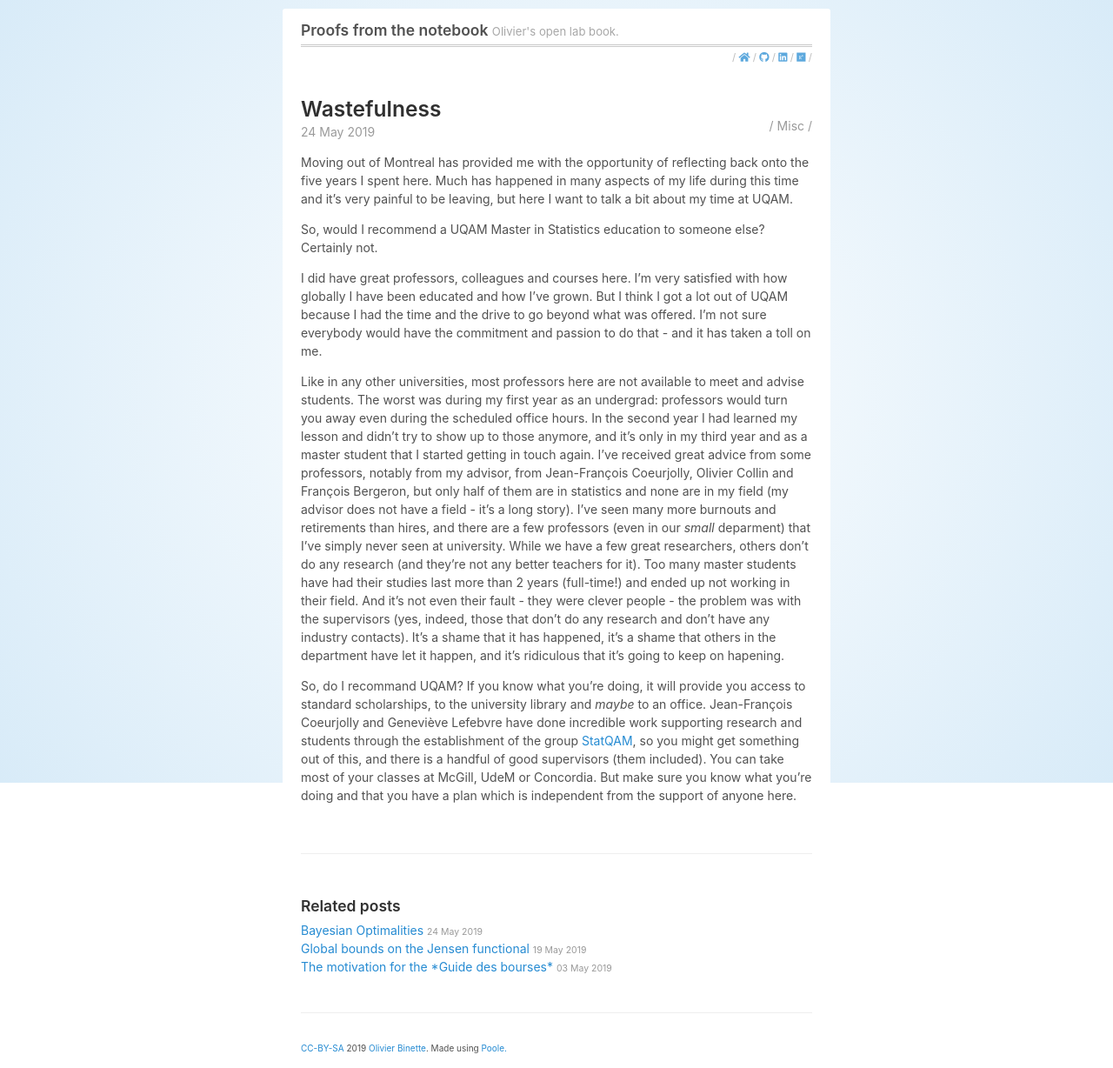
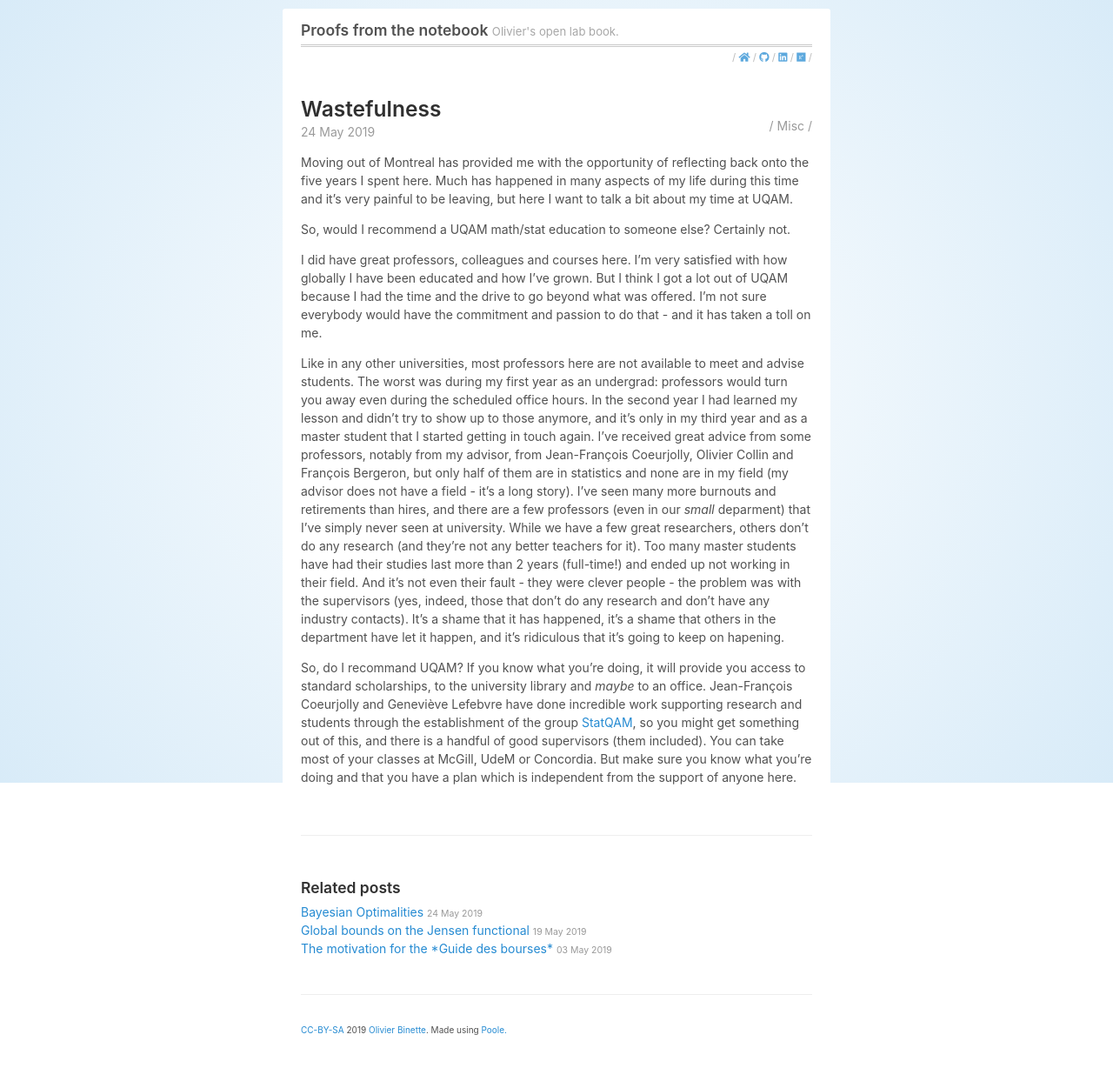
Before and after one commit to OlivierBinette/blog, a Jekyll site: the page built from _posts/2019-05-24-waste.md, in a window 1280 px wide. Shown: the whole page at 87% size. Built offline with Jekyll 4.4.1, drawn with Linux system fonts in a browser that asks for light colours; nearby versions of some CDN libraries; after the commit the page ends 1207 px from its top, so only the background shows below that.

Commit message:
Update 2019-05-24-waste.md

```diff
--- a/_posts/2019-05-24-waste.md
+++ b/_posts/2019-05-24-waste.md
@@ -6,7 +6,7 @@ categories: [Misc]
 
 Moving out of Montreal has provided me with the opportunity of reflecting back onto the five years I spent here. Much has happened in many aspects of my life during this time and it's very painful to be leaving, but here I want to talk a bit about my time at UQAM.
 
-So, would I recommend a UQAM Master in Statistics education to someone else? <!--more-->Certainly not.
+So, would I recommend a UQAM math/stat education to someone else? <!--more-->Certainly not.
 
 I did have great professors, colleagues and courses here. I'm very satisfied with how globally I have been educated and how I've grown. But I think I got a lot out of UQAM because I had the time and the drive to go beyond what was offered. I'm not sure everybody would have the commitment and passion to do that - and it has taken a toll on me.
 
```
